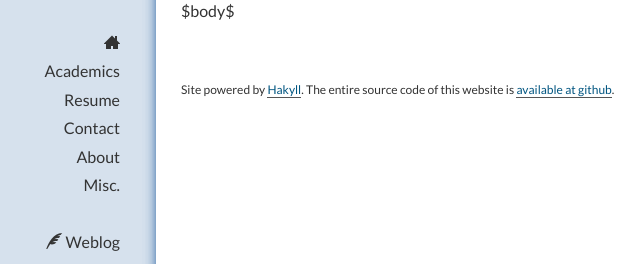
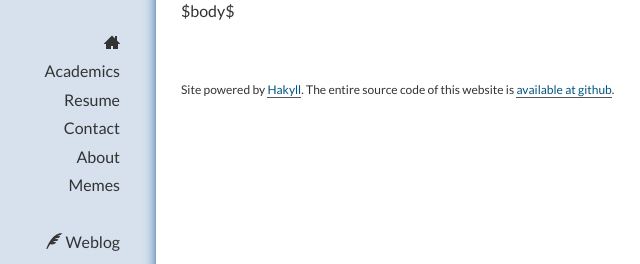
Before and after one commit to rejuvyesh/homepage, a plain HTML site: page templates/default.html in a window 1280 px wide. Shown: the top 264 px of the page, 0-640 px from the left. Drawn offline with nearby package versions, Linux system fonts and the light colour scheme.

Commit message:
Spread the Memes :D

```diff
--- a/templates/default.html
+++ b/templates/default.html
@@ -34,7 +34,7 @@
       <a href="/resume.html">Resume</a>
       <a href="/contact.html">Contact</a>
       <a href="/aboutme.html">About</a>
-      <a href="/recommendations.html">Misc.</a>
+      <a href="/recommendations.html">Memes</a>
       &nbsp;
       <a href="/weblog.html"><span class="icon-quill" aria-hidden="true"></span> Weblog</a>
     </div>
```
